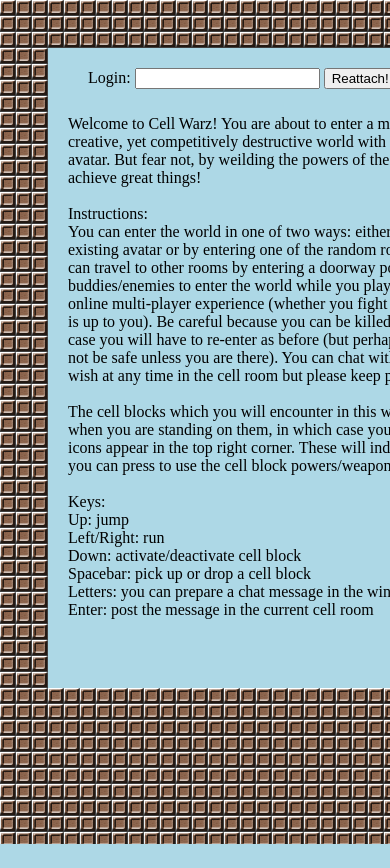
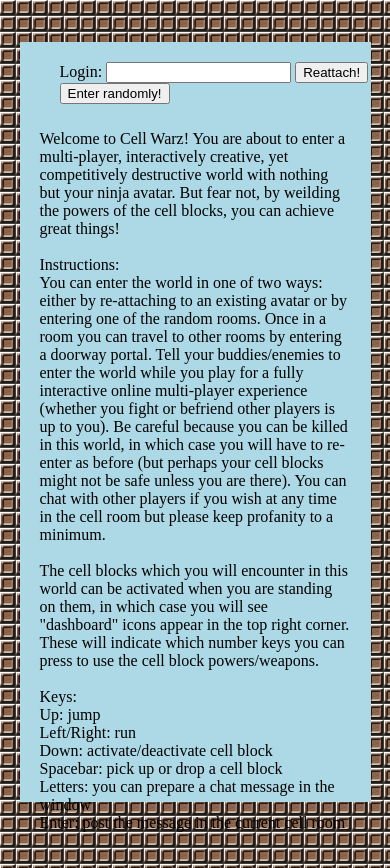
Before and after one commit to jpoyzner/Cellwarz, a Java web app: page /cell.html in a window 390 px wide; the page is wider, and only the part inside the window is pictured. Before the commit the page ends 844 px from the top of that part, so only its background shows below. Run offline with Tomcat 11, a stand-in JSP engine, Linux system fonts and the light colour scheme; some libraries are stand-ins or nearby versions.

Commit message:
mobile viewport

```diff
--- a/WebContent/cell.html
+++ b/WebContent/cell.html
@@ -1,6 +1,7 @@
 <!DOCTYPE html>
 <html>
  	<head>
+ 		<meta name="viewport" content="width=device-width, initial-scale=1, maximum-scale=1, user-scalable=0"/>
  		<link rel="stylesheet" type="text/css" href="/Cellwarz/css/cellwarz.css">
  		<script data-main="js/app.js" src="//cdnjs.cloudflare.com/ajax/libs/require.js/2.1.10/require.min.js"></script>
  	</head>
--- a/WebContent/css/cellwarz.css
+++ b/WebContent/css/cellwarz.css
@@ -20,12 +20,12 @@
 }
 
 #login {
-	background-color:lightblue;
-	height:640px;
-	left:48px;
-	position:absolute;
-	top:48px;
-	width:528px;
+	background-color: lightblue;
+	height: 90%; /*640px;*/
+	left: 5%; /*48px;*/
+	position: absolute;
+	top: 5%; /*48px;*/
+	width: 90%; /*528px;*/
 }
 
 #input {
```
